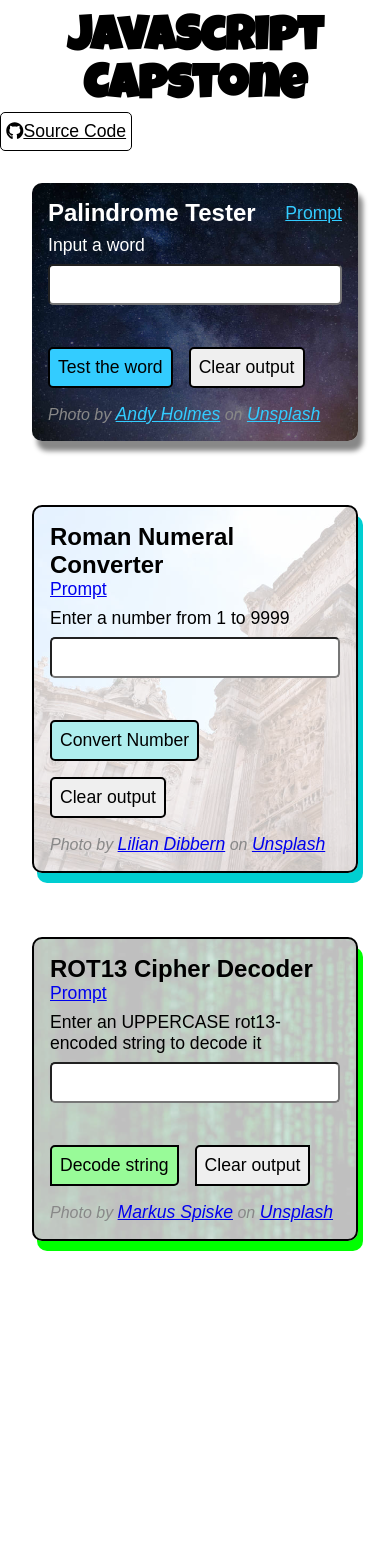
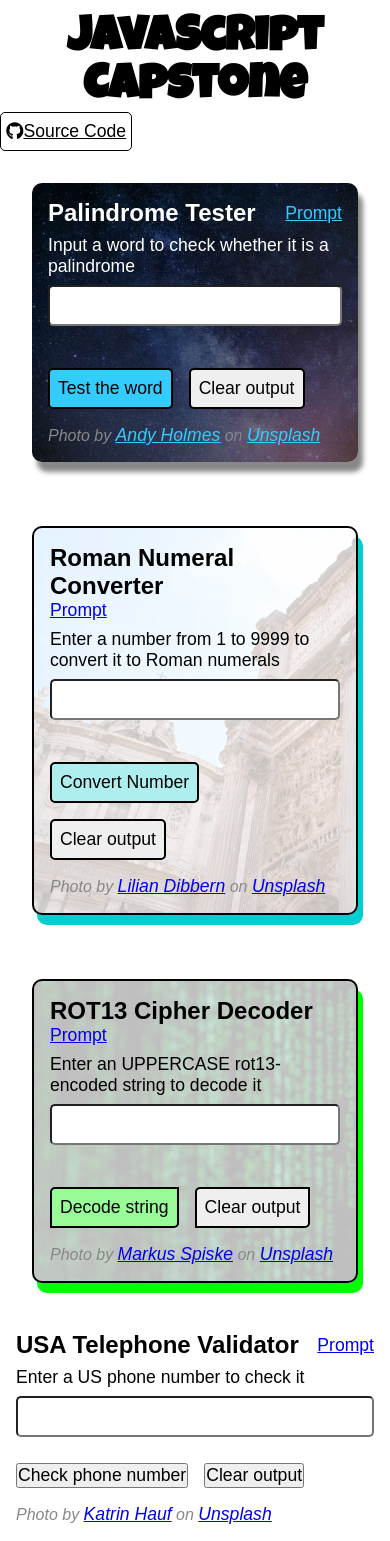
Before and after one commit to hdevilbiss/js-capstone, a React (Create React App) app: page / in a window 390 px wide. Before the commit the page ends 1273 px from the top, so only its background shows below. Built offline with nearby package versions, Linux system fonts and the light colour scheme.

Commit message:
☎️ Add Telephone.jsx component

```diff
--- a/src/App.jsx
+++ b/src/App.jsx
@@ -12,6 +12,7 @@ import { FontAwesomeIcon } from '@fortawesome/react-fontawesome';
 import Palindrome from "./components/Palindrome";
 import Roman from "./components/Roman";
 import Rot from "./components/Rot";
+import Telephone from "./components/Telephone";
 
 /**
  * Import data
@@ -38,6 +39,7 @@ function App() {
    */
   const [cards, setCards] = useState(data());
   console.log(cards);
+  console.log(cards.find(obj => obj.name === "Telephone"));
 
   return (
     <div className="App">
@@ -57,6 +59,7 @@ function App() {
           <Palindrome object={cards.find(obj => obj.name === "Palindrome")} />
           <Roman object={cards.find(obj => obj.name === "Roman")} />
           <Rot object={cards.find(obj => obj.name === "Rot")} />
+          <Telephone object={cards.find(obj => obj.name === "Telephone")} />
         </div>
       </main>
     </div>
--- /dev/null
+++ b/src/components/Telephone.jsx
@@ -0,0 +1,65 @@
+import { useState } from "react";
+import telephoneCheck from "../js/lib/telephoneCheck";
+import Card from "./Card";
+
+const Telephone = ({ object }) => {
+    /**
+   * State
+   */
+  const [telephoneInput, setTelephoneInput] = useState("");
+  const [telephoneFeedback, setTelephoneFeedback] = useState("");
+  const [telephoneOutput, setTelephoneOutput] = useState([]);
+
+  /**
+   * Event Handlers
+   */
+  const telephoneInputHandler = (event) => {
+    setTelephoneInput(event.target.value);
+  };
+  const submitTelephoneHandler = () => {
+    /**
+     * Submit button onClick
+     * If validation regex fails on input,
+     *  set feedback == validation message
+     * Else
+     *  set output == ...output, specialFcn(input)
+     *  set feedback []
+     *  set input ""
+     * Refocus the input
+     */
+    if (telephoneInput.length < 10) {
+      setTelephoneFeedback(`Needs to be at least 10 chars...`);
+    }
+    else if (telephoneInput.match(/[A-Z][a-z]/) !== null) {
+      setTelephoneFeedback(`No letters, only numbers, hyphens, or parentheses`);
+    }
+    else {
+      telephoneCheck(telephoneInput) === true
+        ? setTelephoneOutput([...telephoneOutput, `Yes, ${telephoneInput} is a valid U.S. phone number`])
+        : setTelephoneOutput([...telephoneOutput, `No, ${telephoneInput} is not a valid U.S. phone number`]);
+      setTelephoneFeedback("");
+      setTelephoneInput("");
+    }
+    document.getElementById("telephone-input").focus();
+  }
+  const clearTelephoneHandler = () => {
+    setTelephoneInput("");
+    setTelephoneFeedback("");
+    setTelephoneOutput([]);
+    document.getElementById("telephone-input").focus();
+  };
+  return (
+    <Card
+      object={object}
+      inputHandler={telephoneInputHandler}
+      inputValue={telephoneInput}
+      inputFeedback={telephoneFeedback}
+      submitHandler={submitTelephoneHandler}
+      clearHandler={clearTelephoneHandler}
+      outputArray={telephoneOutput}
+    >
+    </Card>
+  );
+}
+
+export default Telephone;
--- a/src/data.js
+++ b/src/data.js
@@ -6,7 +6,7 @@ function MakeCards() {
       id: uuidv4(),
       heading: "Palindrome Tester",
       promptLink: "https://www.freecodecamp.org/learn/javascript-algorithms-and-data-structures/javascript-algorithms-and-data-structures-projects/palindrome-checker",
-      inputLabel: "Input a word",
+      inputLabel: "Input a word to check whether it is a palindrome",
       inputType: "text",
       submitButtonText: "Test the word",
       clearButtonText: "Clear output",
@@ -26,7 +26,7 @@ function MakeCards() {
       id: uuidv4(),
       heading: "Roman Numeral Converter",
       promptLink: "https://www.freecodecamp.org/learn/javascript-algorithms-and-data-structures/javascript-algorithms-and-data-structures-projects/roman-numeral-converter",
-      inputLabel: "Enter a number from 1 to 9999",
+      inputLabel: "Enter a number from 1 to 9999 to convert it to Roman numerals",
       inputType: "number",
       submitButtonText: "Convert Number",
       clearButtonText: "Clear output",
@@ -60,6 +60,26 @@ function MakeCards() {
       bgArtistName: "Markus Spiske",
       bgPhotoLink: "https://unsplash.com/s/photos/binary?utm_source=unsplash&amp;utm_medium=referral&amp;utm_content=creditCopyText",
       bgPhotoVendor: "Unsplash"
+    },
+    {
+      name: "Telephone",
+      id: uuidv4(),
+      heading: "USA Telephone Validator",
+      promptLink: "https://www.freecodecamp.org/learn/javascript-algorithms-and-data-structures/javascript-algorithms-and-data-structures-projects/telephone-number-validator",
+      inputLabel: "Enter a US phone number to check it",
+      inputType: "text",
+      submitButtonText: "Check phone number",
+      clearButtonText: "Clear output",
+      validation: [
+        {
+          regex: /\w/,
+          message: ""
+        }
+      ],
+      bgArtistLink: "https://unsplash.com/@trine?utm_source=unsplash&utm_medium=referral&utm_content=creditCopyText",
+      bgArtistName: "Katrin Hauf",
+      bgPhotoLink: "https://unsplash.com/s/photos/telephone?utm_source=unsplash&utm_medium=referral&utm_content=creditCopyText",
+      bgPhotoVendor: "Unsplash"
     }
   ];
 }
--- /dev/null
+++ b/src/style/_telephone.scss
@@ -0,0 +1,13 @@
+.telephone {
+  background-image: url("../images/katrin-hauf-unsplash.jpg"),
+  linear-gradient(rgba(255, 255, 255, 0.75), rgba(255, 255, 255, 0.75));
+  background-blend-mode: overlay;
+  background-size: cover;
+  border: 2px solid #000;
+  border-radius: 10px;
+  box-shadow: 5px 10px #000;
+  button {
+    border-radius: 2px;
+    background-color: #CCC;
+  }
+}
```
Also changed, not shown: src/images/katrin-hauf-unsplash.jpg (added).
